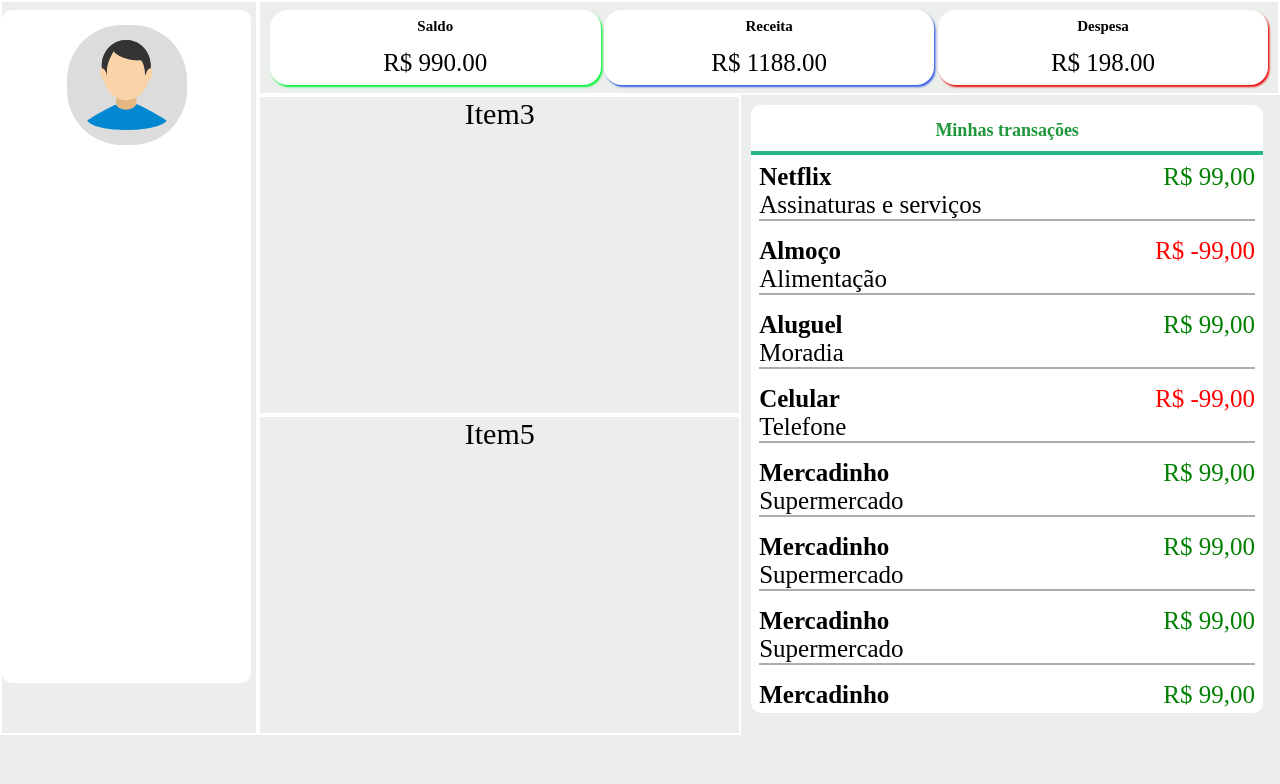
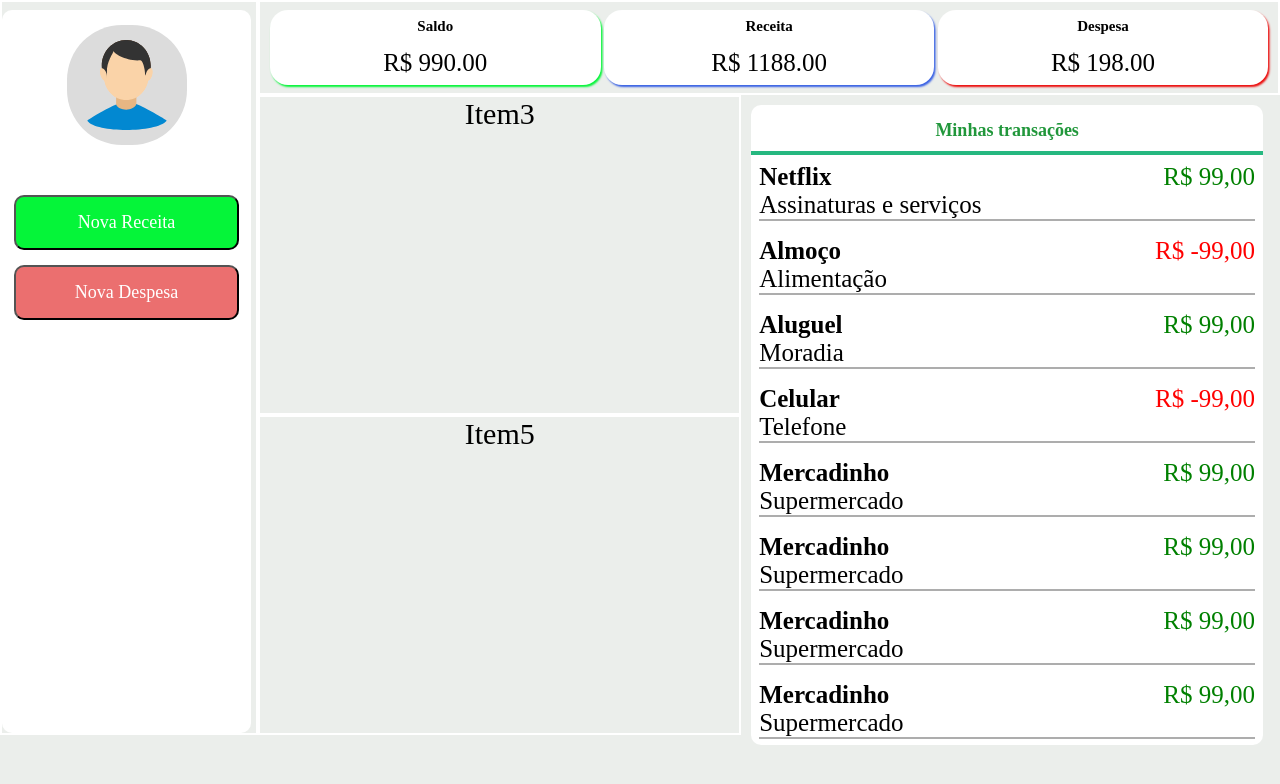
Before and after one commit to AlexSJ33/SisFinan, a React (Vite) app: page / in a window 1280 px wide. Shown: the top 784 px of the page. Built offline with nearby package versions, Linux system fonts and the light colour scheme.

Commit message:
outros ajustes

```diff
--- a/src/components/Content/index.jsx
+++ b/src/components/Content/index.jsx
@@ -1,12 +1,48 @@
 import styles from './styles.module.css'
+import { useState } from 'react';
+import AdicionarReceita from '../Receita'
+import AdicionarDespesa from '../Despesa';
+
 
 const Content = () => {
 
+    const [activeComponent, setActiveComponent] = useState(null);
+
+    const showComponentA = () => {
+      if (activeComponent === null) {
+        setActiveComponent('A');
+      }
+    };
+
+    const showComponentB = () => {
+      if (activeComponent === null) {
+        setActiveComponent('B');
+      }
+    };
+
+    const closeComponent = () => {
+        setActiveComponent(null);
+      };
 
     return (
         <div className={styles.content}>
             <div className={styles.user}>
             <img src="../src/assets/user2.svg" alt="perfil" />
+            <div className={styles.botoes}>
+            <button className={styles.btnReceita} onClick={showComponentA} disabled={activeComponent === 'B'}>Nova Receita</button>
+            <button className={styles.btnDespesa} onClick={showComponentB} disabled={activeComponent === 'A'}>Nova Despesa</button>
+            {activeComponent  === 'A' && (
+              <div>
+                <AdicionarReceita onClose={closeComponent} />
+              </div>
+
+            )}
+            {activeComponent === 'B' && (
+              <div>
+                <AdicionarDespesa onClose={closeComponent} />
+              </div>
+            )}
+            </div>
             </div>
         </div>
     )
--- a/src/components/Content/styles.module.css
+++ b/src/components/Content/styles.module.css
@@ -24,3 +24,40 @@
     background-color: #DCDCDC;
 
  }
+ .botoes {
+    display: flex;
+    flex-direction: column;
+    width: 90%;
+    padding-top: 50px;
+    gap: 15px;
+    align-items: center;
+
+ }
+ .btnReceita {
+    width: 100%;
+    height: 55px;
+    cursor: pointer;
+    font-family: cursive;
+    font-size: 18px;
+    color: #fff;
+    border-radius: 10px;
+    background-color: #05f539;
+
+ }
+ .btnReceita:disabled {
+    background-color: #cfebd6;
+ }
+ .btnDespesa {
+    width: 100%;
+    height: 55px;
+    cursor: pointer;
+    font-family: cursive;
+    font-size: 18px;
+    color: #fff;
+    border-radius: 10px;
+    background-color: #eb6f6f;
+ }
+ .btnDespesa:disabled {
+    background-color: #b98e8e;
+
+ }
--- a/src/components/Home/index.jsx
+++ b/src/components/Home/index.jsx
@@ -1,7 +1,5 @@
-import { useState } from 'react';
 import styles from './styles.module.css'
-import AdicionarReceita from '../Receita'
-import AdicionarDespesa from '../Despesa';
+
 import MinhasTransacoes from '../Transacoes';
 import Display from '../Display';
 import { dados } from '../../data'
@@ -9,24 +7,6 @@ import Content from '../Content';
 
 
 const Home = () => {
-
-  const [activeComponent, setActiveComponent] = useState(null);
-
-  const showComponentA = () => {
-    if (activeComponent === null) {
-      setActiveComponent('A');
-    }
-  };
-
-  const showComponentB = () => {
-    if (activeComponent === null) {
-      setActiveComponent('B');
-    }
-  };
-
-  const closeComponent = () => {
-    setActiveComponent(null);
-  };
 
   let receita = 0
   let despesa = 0
@@ -49,22 +29,6 @@ const Home = () => {
         <div className={styles.item2}>
           <Content />
 
-          <div className={styles.botoes}>
-            {/* <button className={styles.btnReceita} onClick={showComponentA} disabled={activeComponent === 'B'}>Nova Receita</button>
-            <button className={styles.btnDespesa} onClick={showComponentB} disabled={activeComponent === 'A'}>Nova Despesa</button> */}
-
-            {activeComponent  === 'A' && (
-              <div>
-                <AdicionarReceita onClose={closeComponent} />
-              </div>
-
-            )}
-            {activeComponent === 'B' && (
-              <div>
-                <AdicionarDespesa onClose={closeComponent} />
-              </div>
-            )}
-          </div>
         </div>
         <div className={styles.item3}>Item3</div>
         <div className={styles.item4}>
--- a/src/components/Transacoes/styles.module.css
+++ b/src/components/Transacoes/styles.module.css
@@ -3,7 +3,7 @@
     flex-direction: column;
     margin: 10px 10px 10px 10px;
     border-radius: 10px;
-    height: 95%;
+    height: 100%;
     width: 95%;
     background-color: #fff;
  }
```
